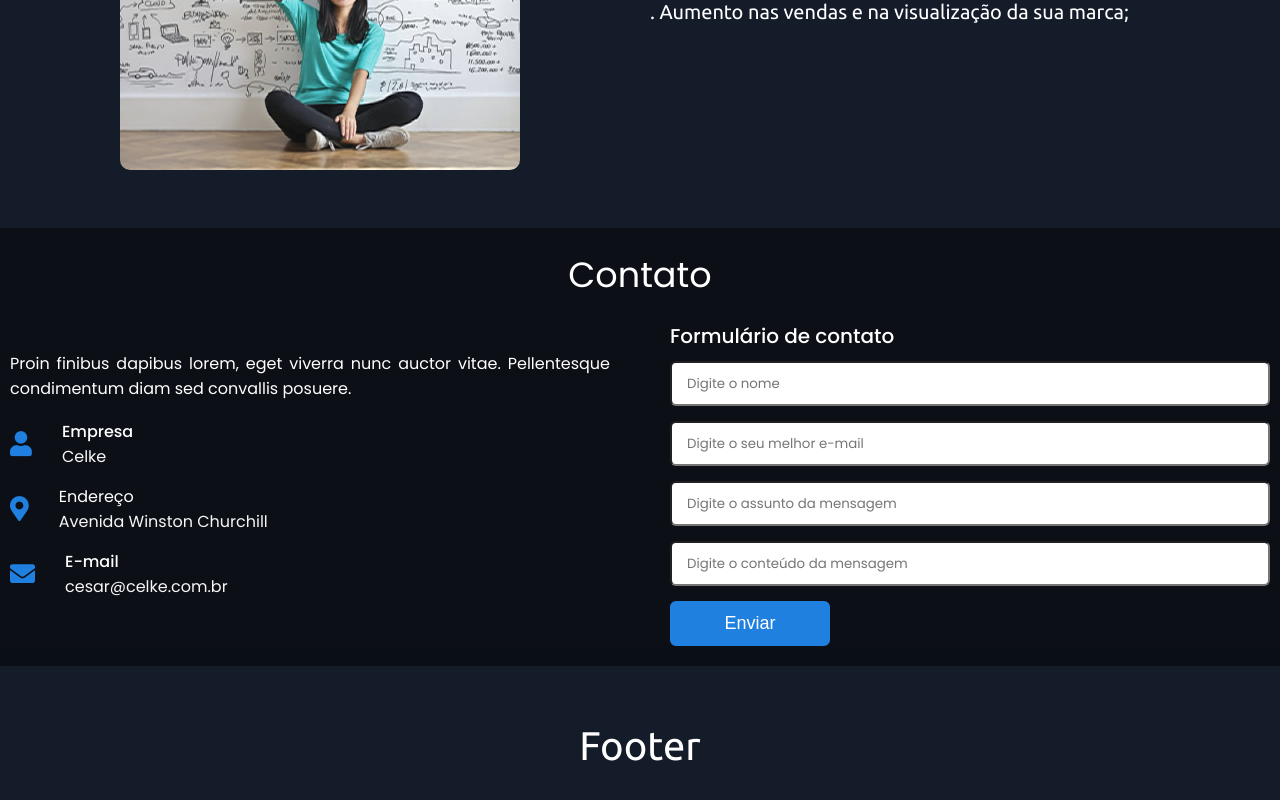
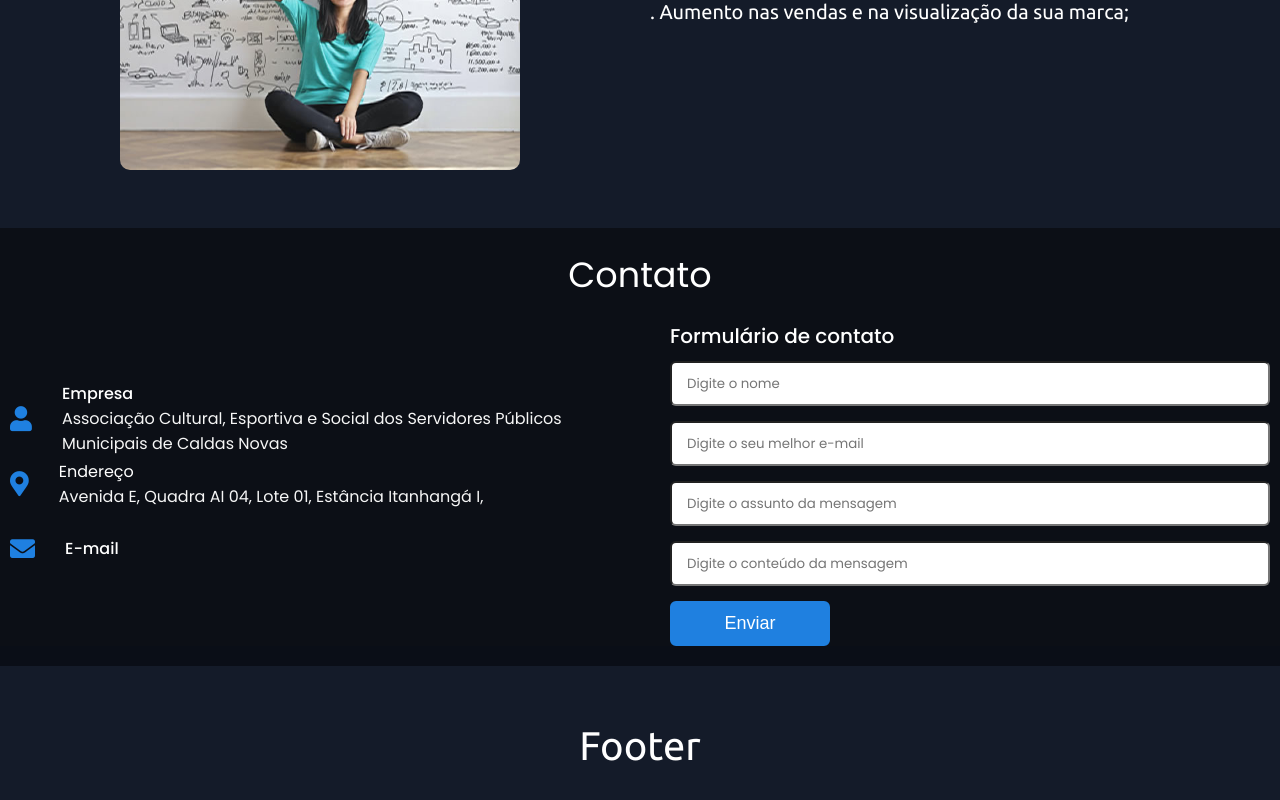
Before and after one commit to gilsonfabio/sindicaldas-frente, a Next.js app: page / in a window 1280 px wide. Shown: the part 1032-1832 px from the top of the page. Built offline with nearby package versions, Linux system fonts and the light colour scheme.

Commit message:
Alteração do dados da home

```diff
--- a/components/contato.js
+++ b/components/contato.js
@@ -63,7 +63,7 @@ function Contato() {
                     <h2 className="title">Contato</h2>
                     <div className="contact-content">
                         <div className="contact-column contact-left">
-                            <p>Proin finibus dapibus lorem, eget viverra nunc auctor vitae. Pellentesque condimentum diam sed convallis posuere.</p>
+                            <p></p>
                             <div className="contact-icons">
                                 <div className="contact-row">
                                     <i className="fas fa-user"></i>
@@ -72,7 +72,7 @@ function Contato() {
                                             Empresa
                                         </div>
                                         <div className="contact-subtitle">
-                                            Celke
+                                            Associação Cultural, Esportiva e Social dos Servidores Públicos Municipais de Caldas Novas
                                         </div>
                                     </div>
                                 </div>
@@ -84,7 +84,7 @@ function Contato() {
                                             Endereço
                                         </div>
                                         <div className="contact-subtitle">
-                                            Avenida Winston Churchill
+                                            Avenida E, Quadra AI 04, Lote 01, Estância Itanhangá I,
                                         </div>
                                     </div>
                                 </div>
@@ -96,7 +96,7 @@ function Contato() {
                                             E-mail
                                         </div>
                                         <div className="contact-subtitle">
-                                            cesar@celke.com.br
+
                                         </div>
                                     </div>
                                 </div>
```
